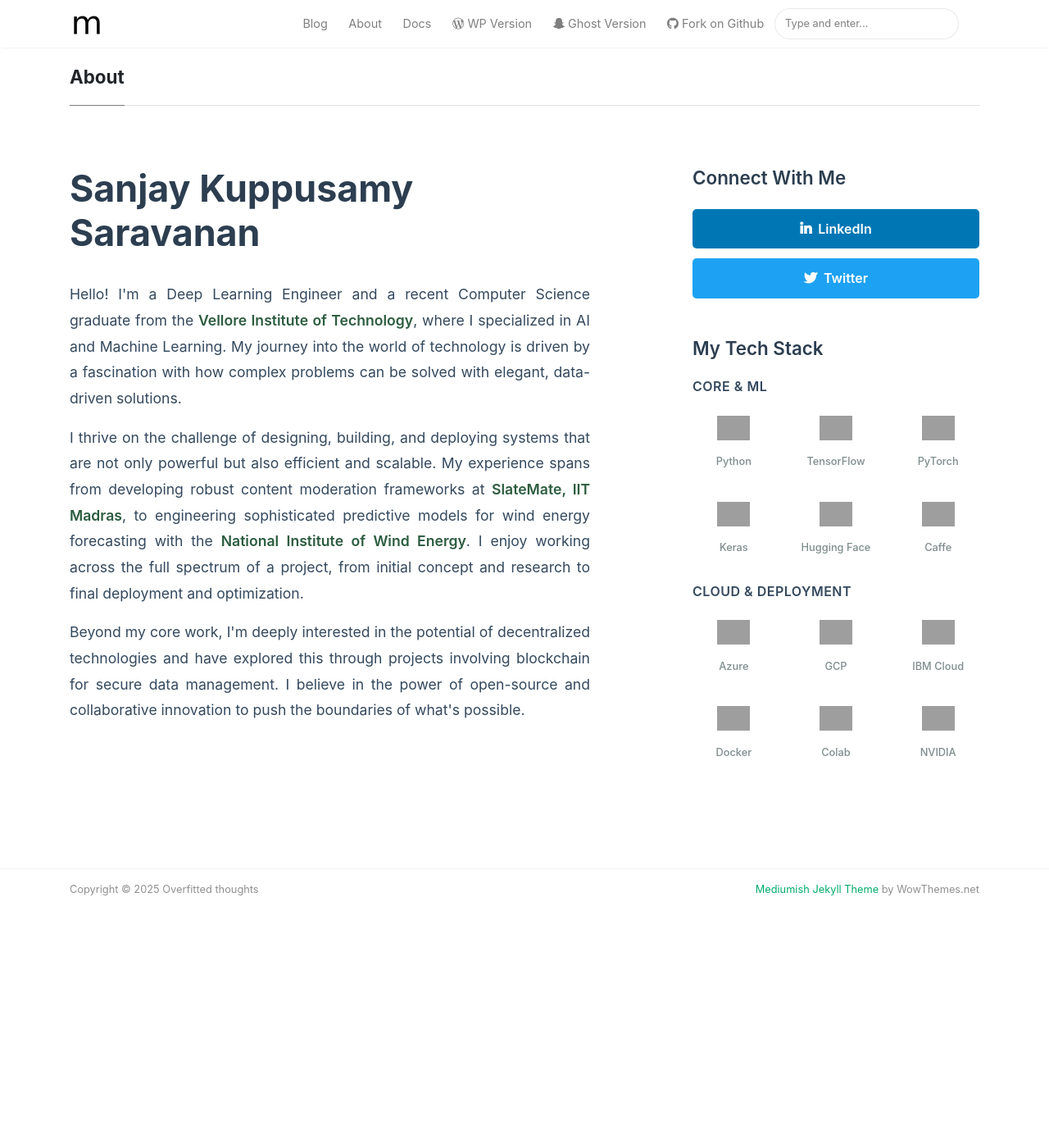
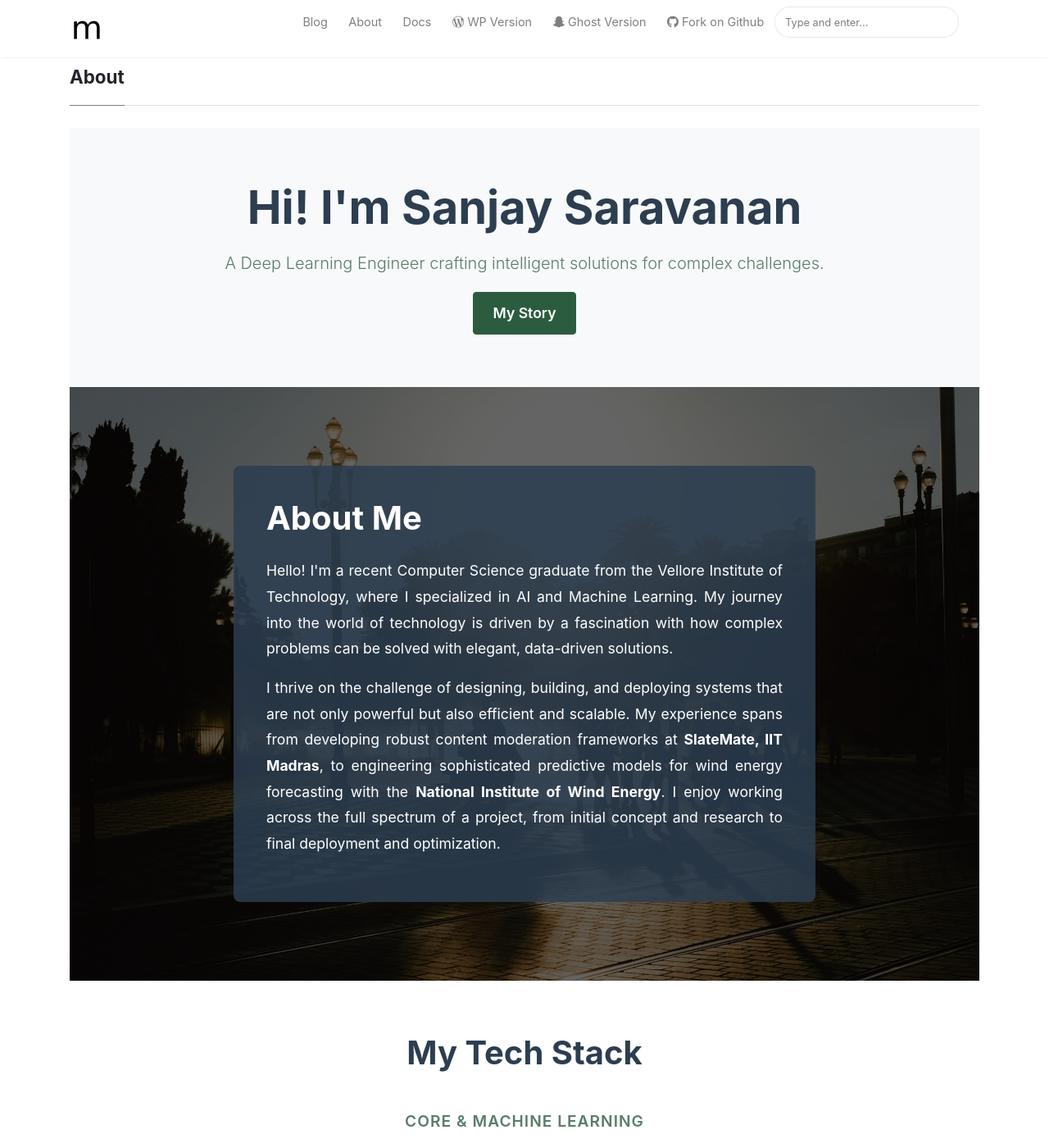
Before and after one commit to sanjay-ks23/sanjay-ks23.github.io, a Jekyll site: the page built from _pages/about.md, in a window 1280 px wide and 1400 px high. Shown: the whole window at 82% size. Built offline with Jekyll 4.4.1, drawn with Linux system fonts in a browser that asks for light colours; nearby versions of some CDN libraries; some of the changed text lies outside the part shown; grey boxes are pictures that could not be loaded.

Commit message:
Update about.md

```diff
--- a/_pages/about.md
+++ b/_pages/about.md
@@ -8,141 +8,164 @@
 ---
 
 <style>
-    .about-page-container {
-        padding: 3rem 0;
+    .hero-section {
+        padding: 4rem 0;
+        text-align: center;
+        background-color: #f8f9fa;
     }
-    .about-main-content h1 {
-        font-size: 2.8rem;
+    .hero-section h1 {
+        font-size: 3.5rem;
         font-weight: 700;
-        color: #2c3e50; /* A deep, professional blue-gray */
+        color: #2c3e50;
+        margin-bottom: 1rem;
+    }
+    .hero-section .lead {
+        font-size: 1.25rem;
+        color: #5a7d6a;
         margin-bottom: 2rem;
     }
-    .about-main-content p {
+    .hero-section .btn-primary {
+        background-color: #2c5c3f;
+        border-color: #2c5c3f;
+        padding: 0.75rem 1.5rem;
+        font-size: 1.1rem;
+        font-weight: 600;
+    }
+
+    .about-me-section {
+        position: relative;
+        padding: 6rem 0;
+        background: url('{{ site.baseurl }}/assets/images/jumbotron.jpg') no-repeat center center;
+        background-size: cover;
+        color: white;
+    }
+    .about-me-section::before {
+        content: '';
+        position: absolute;
+        top: 0;
+        left: 0;
+        right: 0;
+        bottom: 0;
+        background: rgba(0, 0, 0, 0.6);
+    }
+    .about-text-box {
+        position: relative;
+        background: rgba(44, 62, 80, 0.85);
+        padding: 2.5rem;
+        border-radius: 8px;
+    }
+    .about-text-box h2 {
+        font-size: 2.5rem;
+        font-weight: 700;
+        margin-bottom: 1.5rem;
+    }
+    .about-text-box p {
         font-size: 1.1rem;
         line-height: 1.8;
         text-align: justify;
-        color: #34495e; /* A softer, readable gray */
-        margin-bottom: 1.5rem;
-    }
-    .about-main-content strong {
-        color: #2c5c3f; /* Using the site's established green for emphasis */
-        font-weight: 600;
     }
 
-    .about-sidebar {
-        position: sticky;
-        top: 80px;
+    .ask-me-section {
+        padding: 4rem 0;
     }
-    .about-sidebar h4 {
-        font-size: 1.4rem;
+    .ask-me-section h2 {
+        text-align: center;
+        font-size: 2.5rem;
+        font-weight: 700;
+        color: #2c3e50;
+        margin-bottom: 2rem;
+    }
+    .form-control {
+        margin-bottom: 1rem;
+    }
+
+    .follow-me-section {
+        padding: 3rem 0;
+        background-color: #f8f9fa;
+        text-align: center;
+    }
+    .follow-me-section h4 {
+        font-size: 1.5rem;
         font-weight: 600;
         color: #2c3e50;
         margin-bottom: 1.5rem;
     }
-    .connect-buttons .btn {
-        display: flex;
-        align-items: center;
-        justify-content: center;
-        width: 100%;
-        margin-bottom: 0.75rem;
-        padding: 0.7rem 0;
-        font-weight: 600;
-        border-radius: 5px;
-        transition: all 0.3s ease;
-        border: 1px solid transparent;
+    .social-icons a {
+        font-size: 2rem;
+        color: #2c5c3f;
+        margin: 0 1rem;
+        transition: color 0.3s ease;
     }
-    .btn-linkedin { background-color: #0077b5; color: white; }
-    .btn-linkedin:hover { background-color: #005582; }
-    .btn-twitter { background-color: #1DA1F2; color: white; }
-    .btn-twitter:hover { background-color: #0c85d0; }
-
-    .tech-stack-sidebar {
-        margin-top: 3rem;
-    }
-    .tech-category-sidebar {
-        margin-bottom: 2rem;
-    }
-    .tech-category-sidebar h5 {
-        font-size: 1rem;
-        font-weight: 600;
-        color: #34495e;
-        margin-bottom: 1.25rem;
-        text-transform: uppercase;
-        letter-spacing: 0.5px;
-    }
-    .tech-stack-grid-sidebar {
-        display: grid;
-        grid-template-columns: repeat(3, 1fr);
-        gap: 2rem 1.5rem;
-    }
-    .tech-icon-sidebar {
-        display: flex;
-        flex-direction: column;
-        align-items: center;
-        text-align: center;
-        gap: 0.6rem;
-        transition: transform 0.2s ease;
-    }
-    .tech-icon-sidebar:hover {
-        transform: scale(1.1);
-    }
-    .tech-icon-sidebar img {
-        height: 40px;
-        width: 40px;
-        object-fit: contain;
-    }
-    .tech-icon-sidebar span {
-        font-size: 0.8rem;
-        color: #7f8c8d;
-        font-weight: 500;
+    .social-icons a:hover {
+        color: #5a7d6a;
     }
 </style>
 
-<div class="container about-page-container">
-    <div class="row">
-        <!-- Main Content -->
-        <div class="col-lg-7 about-main-content">
-            <h1>Sanjay Kuppusamy Saravanan</h1>
-            <p>Hello! I'm a Deep Learning Engineer and a recent Computer Science graduate from the <strong>Vellore Institute of Technology</strong>, where I specialized in AI and Machine Learning. My journey into the world of technology is driven by a fascination with how complex problems can be solved with elegant, data-driven solutions.</p>
-            <p>I thrive on the challenge of designing, building, and deploying systems that are not only powerful but also efficient and scalable. My experience spans from developing robust content moderation frameworks at <strong>SlateMate, IIT Madras</strong>, to engineering sophisticated predictive models for wind energy forecasting with the <strong>National Institute of Wind Energy</strong>. I enjoy working across the full spectrum of a project, from initial concept and research to final deployment and optimization.</p>
-            <p>Beyond my core work, I'm deeply interested in the potential of decentralized technologies and have explored this through projects involving blockchain for secure data management. I believe in the power of open-source and collaborative innovation to push the boundaries of what's possible.</p>
-        </div>
+<div class="hero-section">
+    <div class="container">
+        <h1>Hi! I'm Sanjay Saravanan</h1>
+        <p class="lead">A Deep Learning Engineer crafting intelligent solutions for complex challenges.</p>
+        <a href="#about-me" class="btn btn-primary">My Story</a>
+    </div>
+</div>
 
-        <!-- Sidebar -->
-        <div class="col-lg-4 offset-lg-1">
-            <div class="about-sidebar">
-                <h4>Connect With Me</h4>
-                <div class="connect-buttons">
-                    <a href="https://linkedin.com/in/sanjayks2317" target="_blank" class="btn btn-linkedin"><i class="fab fa-linkedin-in mr-2"></i>LinkedIn</a>
-                    <a href="https://twitter.com/Sanj_AI_space" target="_blank" class="btn btn-twitter"><i class="fab fa-twitter mr-2"></i>Twitter</a>
-                </div>
-
-                <div class="tech-stack-sidebar">
-                    <h4>My Tech Stack</h4>
-                    <div class="tech-category-sidebar">
-                        <h5>Core & ML</h5>
-                        <div class="tech-stack-grid-sidebar">
-                            <div class="tech-icon-sidebar"><img src="https://techicons.dev/icons/python" alt="Python"><span>Python</span></div>
-                            <div class="tech-icon-sidebar"><img src="https://techicons.dev/icons/tensorflow" alt="TensorFlow"><span>TensorFlow</span></div>
-                            <div class="tech-icon-sidebar"><img src="https://techicons.dev/icons/pytorch" alt="PyTorch"><span>PyTorch</span></div>
-                            <div class="tech-icon-sidebar"><img src="https://techicons.dev/icons/keras" alt="Keras"><span>Keras</span></div>
-                            <div class="tech-icon-sidebar"><img src="https://techicons.dev/icons/huggingface" alt="Hugging Face"><span>Hugging Face</span></div>
-                            <div class="tech-icon-sidebar"><img src="https://techicons.dev/icons/caffe" alt="Caffe"><span>Caffe</span></div>
-                        </div>
-                    </div>
-                    <div class="tech-category-sidebar">
-                        <h5>Cloud & Deployment</h5>
-                        <div class="tech-stack-grid-sidebar">
-                            <div class="tech-icon-sidebar"><img src="https://techicons.dev/icons/azure" alt="Azure"><span>Azure</span></div>
-                            <div class="tech-icon-sidebar"><img src="https://techicons.dev/icons/gcp" alt="GCP"><span>GCP</span></div>
-                            <div class="tech-icon-sidebar"><img src="https://techicons.dev/icons/ibmcloud" alt="IBM Cloud"><span>IBM Cloud</span></div>
-                            <div class="tech-icon-sidebar"><img src="https://techicons.dev/icons/docker" alt="Docker"><span>Docker</span></div>
-                            <div class="tech-icon-sidebar"><img src="https://techicons.dev/icons/googlecolab" alt="Google Colab"><span>Colab</span></div>
-                            <div class="tech-icon-sidebar"><img src="https://techicons.dev/icons/nvidia" alt="NVIDIA"><span>NVIDIA</span></div>
-                        </div>
-                    </div>
+<div id="about-me" class="about-me-section">
+    <div class="container">
+        <div class="row justify-content-center">
+            <div class="col-lg-8">
+                <div class="about-text-box">
+                    <h2>About Me</h2>
+                    <p>Hello! I'm a recent Computer Science graduate from the Vellore Institute of Technology, where I specialized in AI and Machine Learning. My journey into the world of technology is driven by a fascination with how complex problems can be solved with elegant, data-driven solutions.</p>
+                    <p>I thrive on the challenge of designing, building, and deploying systems that are not only powerful but also efficient and scalable. My experience spans from developing robust content moderation frameworks at <strong>SlateMate, IIT Madras</strong>, to engineering sophisticated predictive models for wind energy forecasting with the <strong>National Institute of Wind Energy</strong>. I enjoy working across the full spectrum of a project, from initial concept and research to final deployment and optimization.</p>
                 </div>
             </div>
         </div>
     </div>
 </div>
+
+<div class="container tech-stack-section" style="padding: 4rem 0;">
+    <h2 style="text-align: center; font-size: 2.5rem; font-weight: 700; color: #2c3e50; margin-bottom: 3rem;">My Tech Stack</h2>
+    <div class="tech-category" style="margin-bottom: 2.5rem;">
+        <h5 style="font-size: 1.2rem; font-weight: 600; color: #5a7d6a; margin-bottom: 1.5rem; text-align: center; text-transform: uppercase; letter-spacing: 1px;">Core & Machine Learning</h5>
+        <div class="tech-stack-grid" style="display: grid; grid-template-columns: repeat(auto-fill, minmax(90px, 1fr)); gap: 2rem; justify-items: center;">
+            <div class="tech-icon"><img src="{{ site.baseurl }}/assets/svg/Python.svg" alt="Python" style="height: 45px; width: 45px; object-fit: contain;"><span>Python</span></div>
+            <div class="tech-icon"><img src="{{ site.baseurl }}/assets/svg/TensorFlow.svg" alt="TensorFlow" style="height: 45px; width: 45px; object-fit: contain;"><span>TensorFlow</span></div>
+            <div class="tech-icon"><img src="{{ site.baseurl }}/assets/svg/PyTorch.svg" alt="PyTorch" style="height: 45px; width: 45px; object-fit: contain;"><span>PyTorch</span></div>
+            <div class="tech-icon"><img src="{{ site.baseurl }}/assets/svg/Keras.svg" alt="Keras" style="height: 45px; width: 45px; object-fit: contain;"><span>Keras</span></div>
+            <div class="tech-icon"><img src="{{ site.baseurl }}/assets/svg/Caffe.svg" alt="Caffe" style="height: 45px; width: 45px; object-fit: contain;"><span>Caffe</span></div>
+            <div class="tech-icon"><img src="{{ site.baseurl }}/assets/svg/Hugging-Face.svg" alt="Hugging Face" style="height: 45px; width: 45px; object-fit: contain;"><span>Hugging Face</span></div>
+        </div>
+    </div>
+</div>
+
+<div class="ask-me-section">
+    <div class="container">
+        <div class="row justify-content-center">
+            <div class="col-lg-6">
+                <h2>Ask Me Anything</h2>
+                <form action="https://formspree.io/f/your_form_id" method="POST">
+                    <div class="form-group">
+                        <input type="text" name="name" class="form-control" placeholder="Your Name" required>
+                    </div>
+                    <div class="form-group">
+                        <input type="email" name="_replyto" class="form-control" placeholder="Your Email" required>
+                    </div>
+                    <div class="form-group">
+                        <textarea name="message" class="form-control" rows="5" placeholder="Your Message" required></textarea>
+                    </div>
+                    <button type="submit" class="btn btn-primary btn-block">Send Message</button>
+                </form>
+            </div>
+        </div>
+    </div>
+</div>
+
+<div class="follow-me-section">
+    <div class="container">
+        <h4>Join me on social media</h4>
+        <div class="social-icons">
+            <a href="https://twitter.com/Sanj_AI_space" target="_blank"><i class="fab fa-twitter"></i></a>
+            <a href="https://linkedin.com/in/sanjayks2317" target="_blank"><i class="fab fa-linkedin-in"></i></a>
+        </div>
+    </div>
+</div>
```
